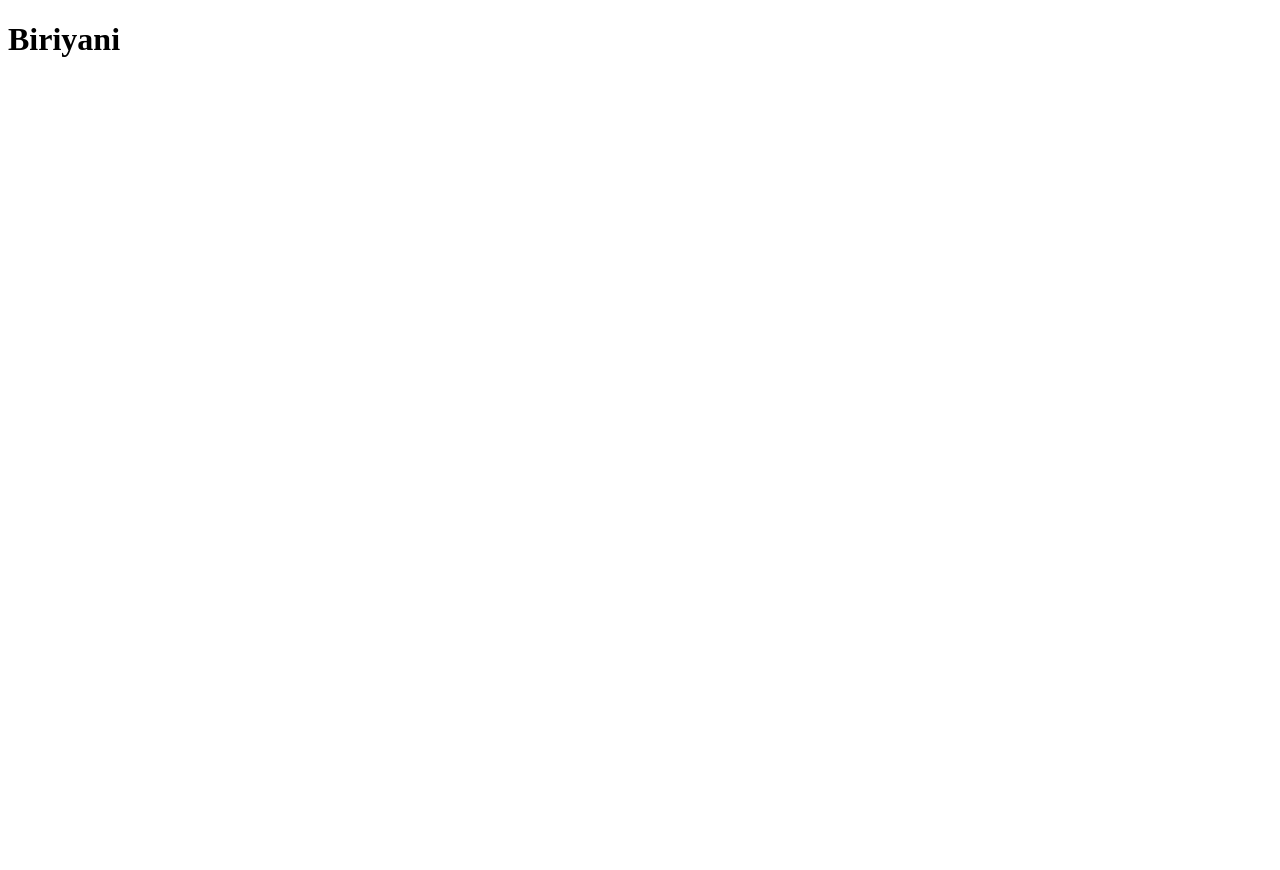
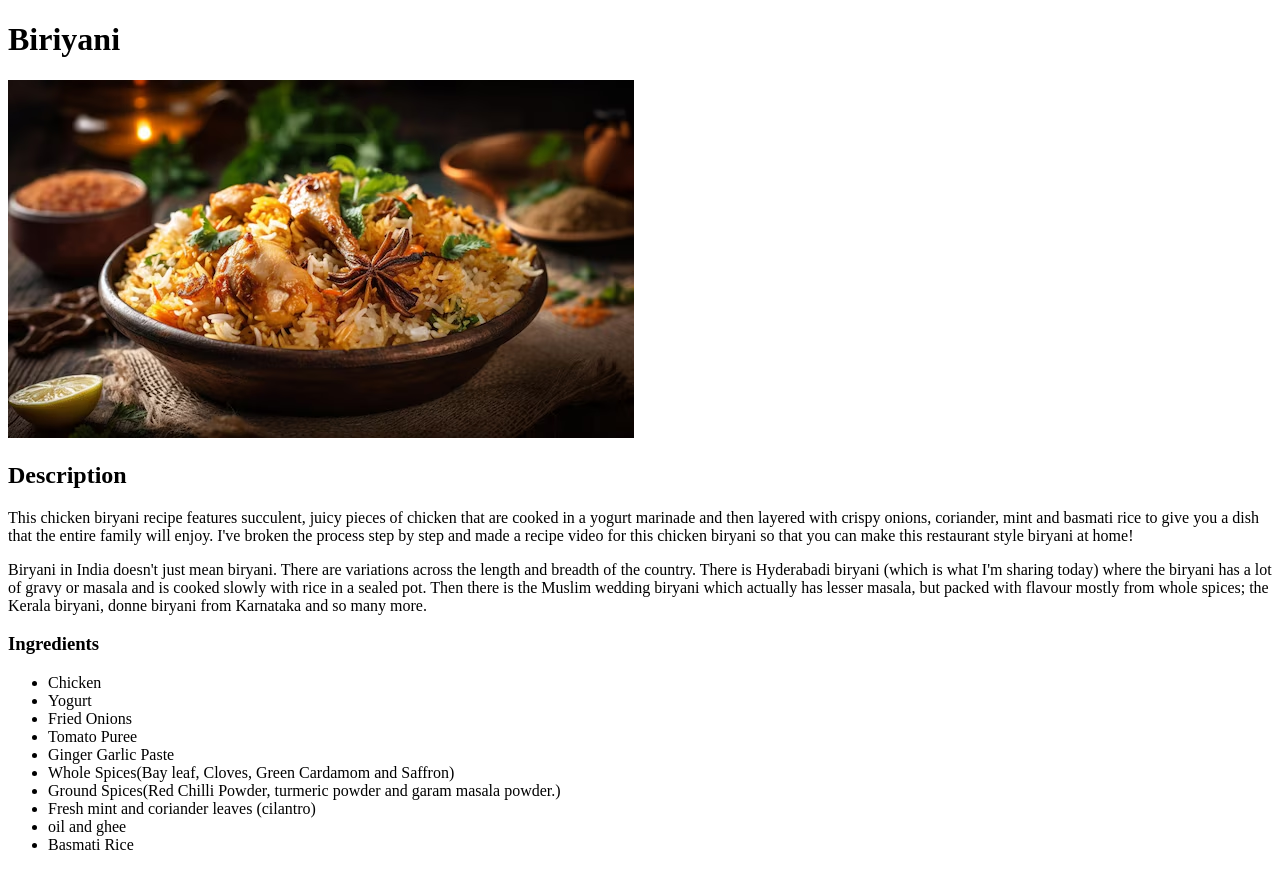
Before and after one commit to eshwarreddym/odin-recipes, a plain HTML site: page recipes/biriyani.html in a window 1280 px wide. Before the commit the page ends 800 px from the top, so only its background shows below. Drawn offline with Linux system fonts and the light colour scheme.

Commit message:
Added more content in the biriyani.html flie and image of biriyani so i made a new directory

```diff
--- a/recipes/biriyani.html
+++ b/recipes/biriyani.html
@@ -7,5 +7,32 @@
 </head>
 <body>
     <h1>Biriyani</h1>
+    <img src="images/gourmet-chicken-biryani-with-steamed-basmati-rice-generated-by-ai_188544-13480.jpg.avif">
+    <h2>Description</h2>
+    <p>This chicken biryani recipe features succulent, juicy pieces of chicken that are cooked
+        in a yogurt marinade and then layered with crispy onions, coriander, mint and basmati rice to give
+        you a dish that the entire family will enjoy. I've broken the process step by step and made a recipe
+        video for this chicken biryani so that you can make this restaurant style biryani at home!</p>
+
+    <p>Biryani in India doesn't just mean biryani. There are variations across the length and breadth of the country.
+         There is Hyderabadi biryani (which is what I'm sharing today) where the biryani has a lot of gravy or masala and
+          is cooked slowly with rice in a sealed pot. Then there is the Muslim wedding biryani which actually has
+           lesser masala, but packed with flavour mostly from whole spices; the Kerala biryani, donne biryani from Karnataka
+           and so many more.</p>
+
+    <h3>Ingredients</h3>
+    <ul>
+        <li>Chicken</li>
+        <li>Yogurt</li>
+        <li>Fried Onions</li>
+        <li>Tomato Puree</li>
+        <li>Ginger Garlic Paste</li>
+        <li>Whole Spices(Bay leaf, Cloves, Green Cardamom and Saffron)</li>
+        <li>Ground Spices(Red Chilli Powder,  turmeric powder and garam masala powder.)</li>
+        <li>Fresh mint and coriander leaves (cilantro) </li>
+        <li>oil and ghee</li>
+        <li>Basmati Rice</li>
+    </ul>
+
 </body>
 </html>
```
Also changed, not shown: recipes/images/gourmet-chicken-biryani-with-steamed-basmati-rice-generated-by-ai_188544-13480.jpg.avif (added).
